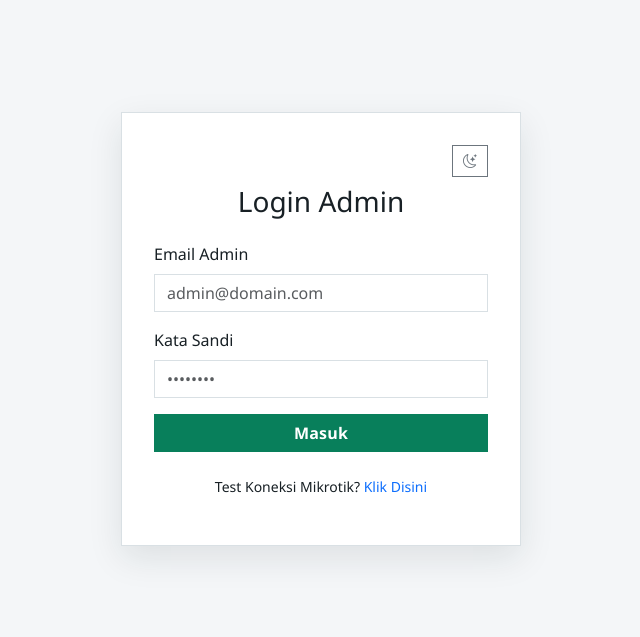
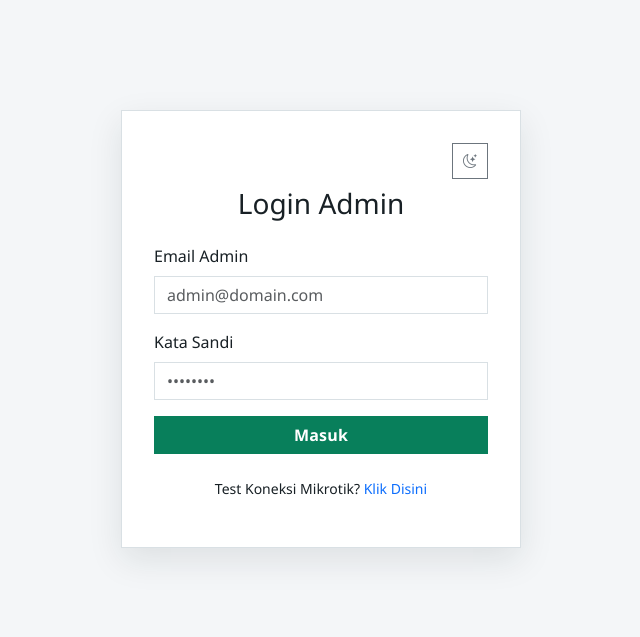
Before and after one commit to daffadevhosting/mikro-dash, a Jekyll site: the page built from jekyll-fontend/login/index.html, in a window 1280 px wide. Shown: the part 121-758 px from the top of the page, without its empty margins (319-959 px from the left). Built offline with Jekyll 4.4.1, drawn with Linux system fonts in a browser that asks for light colours; comment, search, counter and statistics services are not loaded.

Commit message:
Update theme toggle height in CSS for better alignment

```diff
--- a/jekyll-fontend/assets/css/style.css
+++ b/jekyll-fontend/assets/css/style.css
@@ -171,7 +171,7 @@ body { background:var(--app-bg); color:var(--app-text); }
 .form-control,.form-select,.input-group-text { color:var(--app-text); background:var(--app-surface); border-color:var(--app-line); }.form-control:focus,.form-select:focus { color:var(--app-text); background:var(--app-surface); border-color:var(--app-primary); box-shadow:0 0 0 .2rem color-mix(in srgb,var(--app-primary) 20%,transparent); }
 .btn { font-weight:600; letter-spacing:.01em; }.btn-success { --bs-btn-bg:var(--app-primary); --bs-btn-border-color:var(--app-primary); --bs-btn-hover-bg:var(--app-primary-strong); --bs-btn-hover-border-color:var(--app-primary-strong); }.btn-outline-danger { color:var(--app-danger); border-color:var(--app-danger); }
 .sidebar { background:var(--app-surface) !important; border-right:1px solid var(--app-line); }.sidebar .nav-link,#sidebarNav .nav-link,#bottomNavbar .nav-link { color:var(--app-muted) !important; padding:.7rem .75rem; transition:background .2s ease,color .2s ease; }.sidebar .nav-link:hover,#sidebarNav .nav-link:hover,#bottomNavbar .nav-link:hover { background:var(--app-surface-muted); color:var(--app-text) !important; text-decoration:none; }.sidebar .nav-link.active,#sidebarNav .nav-link.active,#bottomNavbar .nav-link.active { background:var(--app-primary); color:#fff !important; font-weight:700; }
-#bottomNavbar { background:var(--app-surface) !important; border-color:var(--app-line) !important; box-shadow:0 -8px 24px rgba(0,0,0,.08); }.dashboard-card { background:var(--app-surface); border:1px solid var(--app-line) !important; box-shadow:none; color:var(--app-text); }.theme-toggle { width:36px; height:32px; display:inline-grid; place-items:center; }
+#bottomNavbar { background:var(--app-surface) !important; border-color:var(--app-line) !important; box-shadow:0 -8px 24px rgba(0,0,0,.08); }.dashboard-card { background:var(--app-surface); border:1px solid var(--app-line) !important; box-shadow:none; color:var(--app-text); }.theme-toggle { width:36px; height:36px; display:inline-grid; place-items:center; }
 .ui-select-native { position:absolute !important; width:1px !important; height:1px !important; opacity:0 !important; pointer-events:none !important; }.ui-select-trigger { width:100%; min-height:38px; display:flex; align-items:center; justify-content:space-between; text-align:left; color:var(--app-text); background:var(--app-surface); border:1px solid var(--app-line); padding:.375rem .75rem; }.ui-select-trigger:focus-visible,.ui-sheet-action:focus-visible,.ui-dialog-button:focus-visible { outline:3px solid color-mix(in srgb,var(--app-primary) 45%,transparent); outline-offset:2px; }
 .ui-sheet-backdrop,.ui-dialog-backdrop { position:fixed; inset:0; z-index:1090; display:flex; align-items:end; background:rgba(8,15,18,.54); }.ui-sheet { width:min(100%,560px); max-height:82vh; overflow:auto; margin:auto auto 0; background:var(--app-surface); border-top:1px solid var(--app-line); box-shadow:var(--app-shadow); }.ui-sheet-header { display:flex; justify-content:space-between; align-items:center; padding:1rem; border-bottom:1px solid var(--app-line); }.ui-sheet-title { font-weight:750; color:var(--app-text); }.ui-sheet-action { width:100%; padding:1rem; text-align:left; color:var(--app-text); background:var(--app-surface); border:0; border-bottom:1px solid var(--app-line); }.ui-sheet-action:hover,.ui-sheet-action[aria-selected="true"] { background:var(--app-surface-muted); color:var(--app-primary); }.ui-sheet-cancel { color:var(--app-danger); font-weight:700; }
 .ui-dialog-backdrop { align-items:center; justify-content:center; padding:1rem; }.ui-dialog { width:min(100%,420px); background:var(--app-surface); border:1px solid var(--app-line); box-shadow:var(--app-shadow); }.ui-dialog-body { padding:1.25rem; }.ui-dialog-title { margin:0 0 .5rem; font-size:1.1rem; font-weight:750; }.ui-dialog-message { margin:0; color:var(--app-muted); white-space:pre-wrap; }.ui-dialog-actions { display:flex; justify-content:flex-end; border-top:1px solid var(--app-line); }.ui-dialog-button { min-width:96px; padding:.8rem 1rem; border:0; border-left:1px solid var(--app-line); background:var(--app-surface); color:var(--app-text); font-weight:700; }.ui-dialog-button--primary { background:var(--app-primary); color:#fff; border-color:var(--app-primary); }
```
